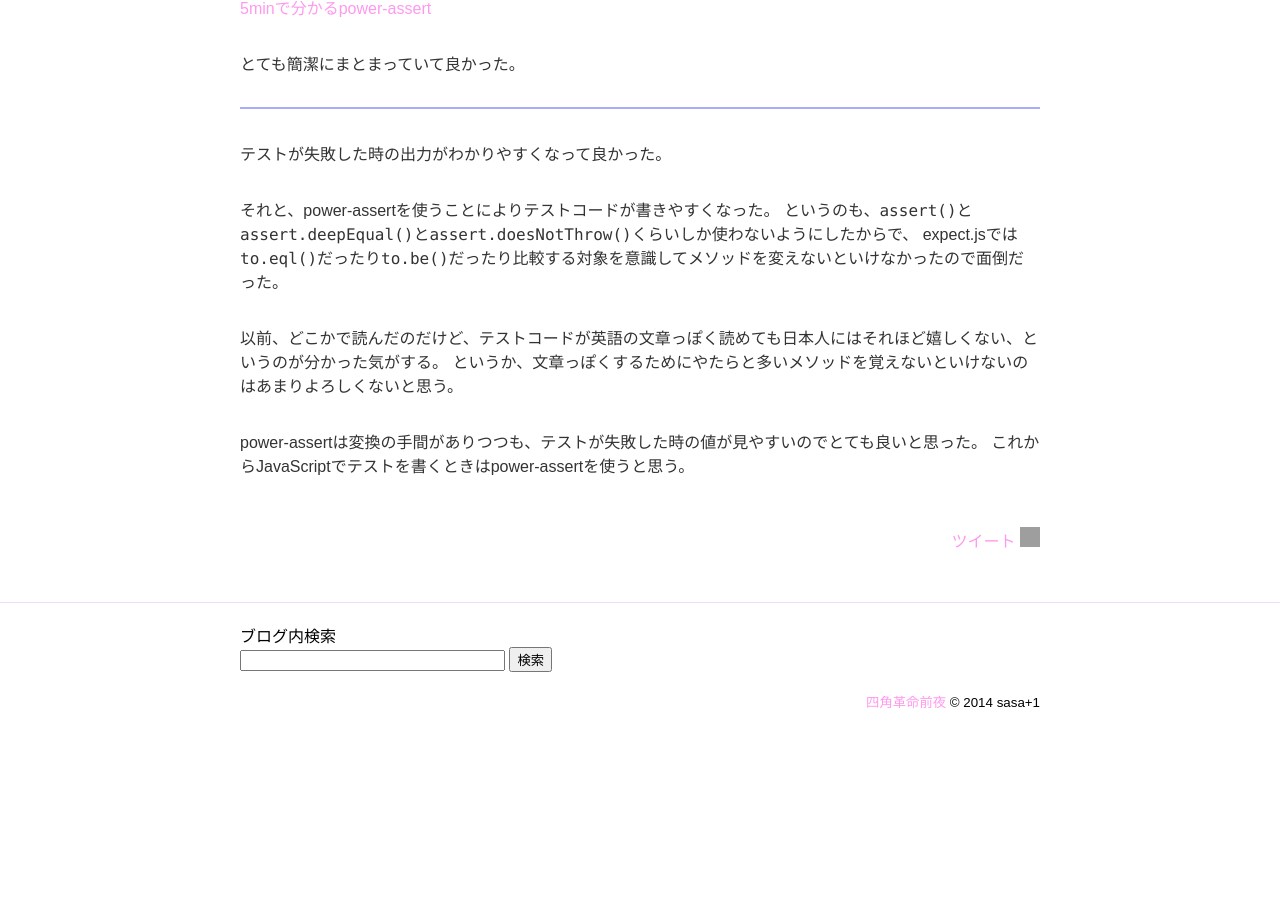
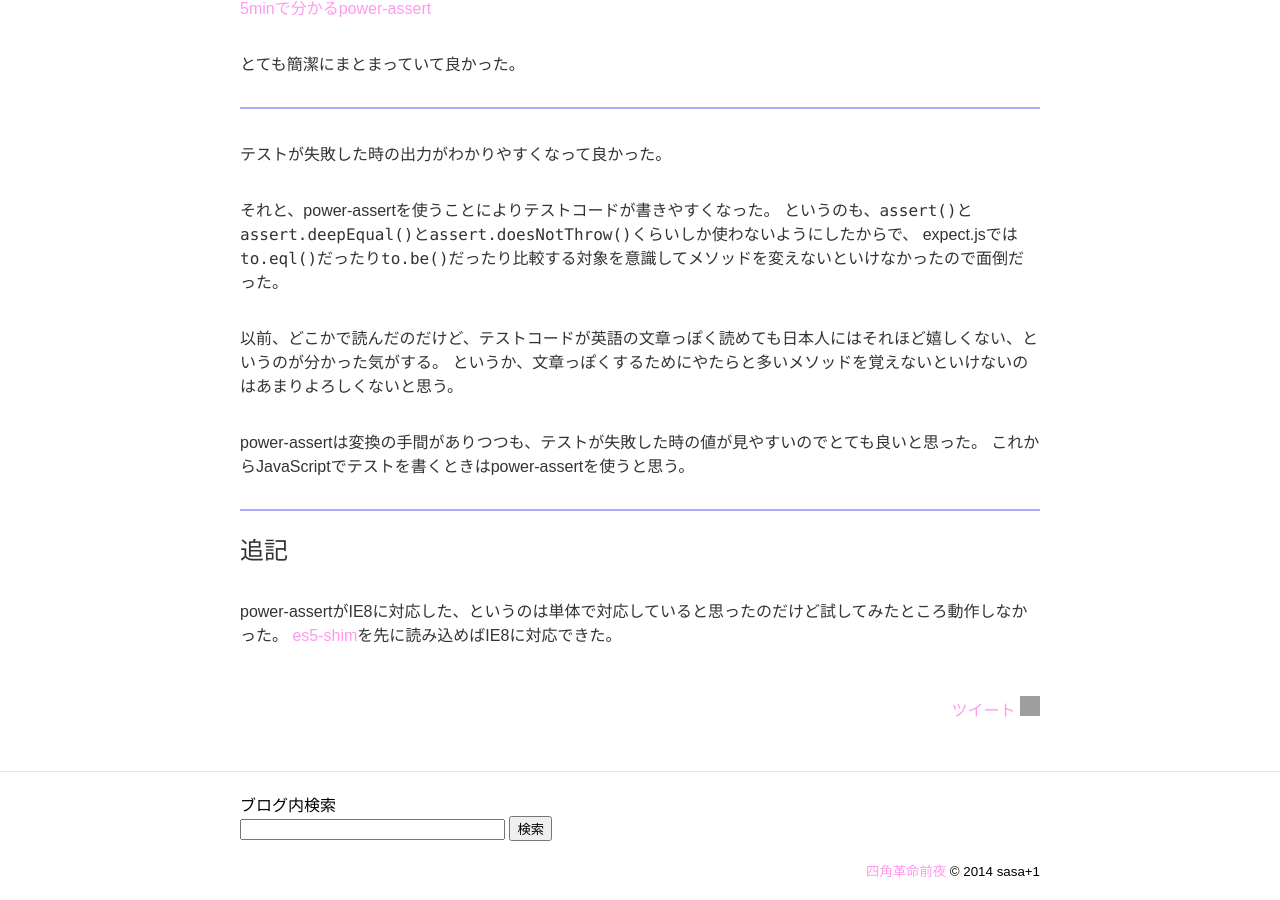
Before and after one commit to sasaplus1/blog, a Jekyll site: the page built from _posts/2015/01/11/2015-01-11-02.md, in a window 1280 px wide and 900 px high, scrolled down 3345 px. Built offline with Jekyll 4.4.1, drawn with Linux system fonts in a browser that asks for light colours; nearby versions of some CDN libraries; Markdown is read by kramdown in place of the engine named in the settings; comment, search, counter and statistics services are not loaded; before the commit the page ends 4076 px from its top, so only the background shows below that; grey boxes are pictures that could not be loaded.

Commit message:
appended postscript

```diff
--- a/_posts/2015/01/11/2015-01-11-02.md
+++ b/_posts/2015/01/11/2015-01-11-02.md
@@ -137,3 +137,10 @@ expect.jsでは`to.eql()`だったり`to.be()`だったり比較する対象を
 
 power-assertは変換の手間がありつつも、テストが失敗した時の値が見やすいのでとても良いと思った。
 これからJavaScriptでテストを書くときはpower-assertを使うと思う。
+
+---
+
+## 追記
+
+power-assertがIE8に対応した、というのは単体で対応していると思ったのだけど試してみたところ動作しなかった。
+[es5-shim](https://github.com/es-shims/es5-shim)を先に読み込めばIE8に対応できた。
```
